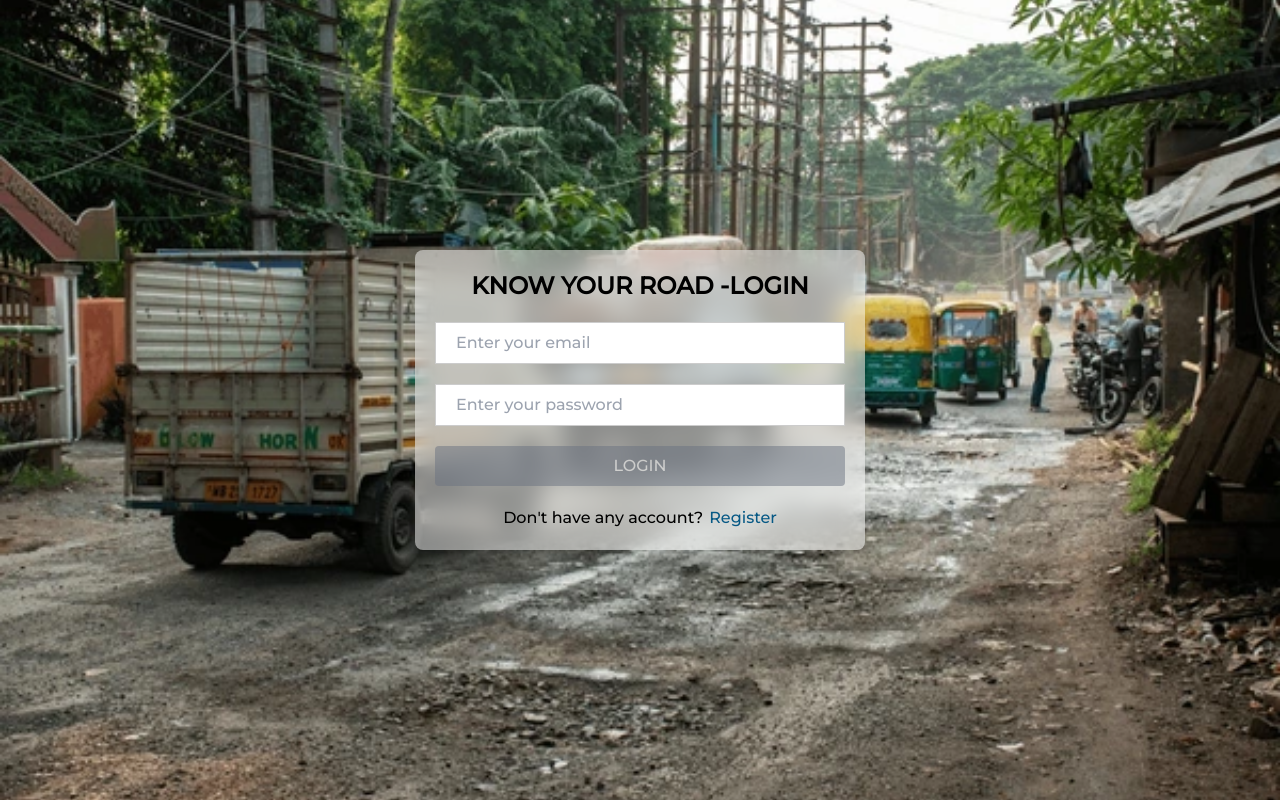
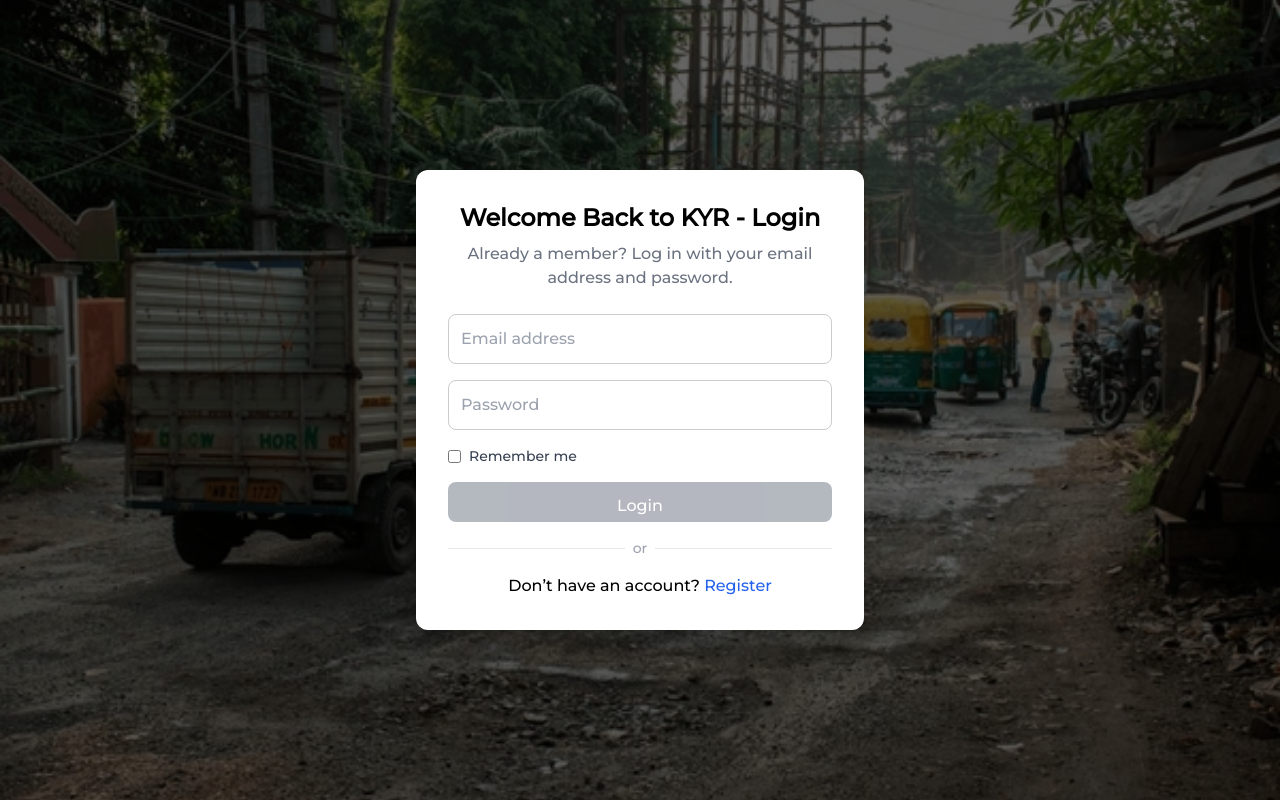
Before and after one commit to Chirag953/Know-Your-Road, a React (Vite) app in the folder client/: page /login in a window 1280 px wide. Built offline with nearby package versions, Linux system fonts and the light colour scheme.

Commit message:
change the design of login and register page.

```diff
--- a/client/src/pages/login/Login.jsx
+++ b/client/src/pages/login/Login.jsx
@@ -13,9 +13,10 @@ function Login() {
     password: "",
   });
   const dispatch = useDispatch();
+
   const login = async () => {
     try {
-      dispatch(showLoader())
+      dispatch(showLoader());
       const response = await LoginUser(user);
       if (response.success) {
         localStorage.setItem("token", response.data.token);
@@ -25,9 +26,8 @@ function Login() {
             window.location.href = "/Admin-dashboard";
           } else {
             window.location.href = "/user";
-
           }
-        }, 500); // 500ms delay
+        }, 500);
       } else {
         toast.error(response.message);
       }
@@ -39,46 +39,66 @@ function Login() {
       );
     }
   };
+
   return (
-    <div className="flex justify-center items-center h-screen bg-cover bg-center"
+    <div
+      className="flex justify-center items-center min-h-screen bg-cover bg-center relative px-4 sm:px-6 lg:px-8"
       style={{ backgroundImage: `url(${bgimg})` }}
     >
 
-      <div className="p-5 w-[450px] bg-white rounded-lg shadow-lg bg-white/50 backdrop-blur-md">
-        <div className="flex flex-col gap-5 ">
-          <h1 className="text-2xl text-center font-bold uppercase">
-            Know Your Road -Login
-          </h1>
+      <div className="absolute inset-0 bg-black/60"></div>
+
+      <div className="relative bg-white w-full max-w-md sm:max-w-lg md:max-w-md rounded-xl p-6 sm:p-8 shadow-lg z-10">
+        <h2 className="text-xl sm:text-2xl font-bold text-center mb-2">
+          Welcome Back to KYR - Login
+        </h2>
+        <p className="text-sm sm:text-base text-gray-500 text-center mb-6">
+          Already a member? Log in with your email address and password.
+        </p>
 
         <input
           type="email"
-            placeholder="Enter your email"
+          placeholder="Email address"
           value={user.email}
           onChange={(e) => setUser({ ...user, email: e.target.value })}
+          className="w-full border rounded-lg px-3 py-2 sm:py-3 mb-4 focus:outline-none focus:ring-3 focus:ring-gray-500 text-sm sm:text-base"
         />
         <input
           type="password"
-            placeholder="Enter your password"
+          placeholder="Password"
           value={user.password}
           onChange={(e) => setUser({ ...user, password: e.target.value })}
+          className="w-full border rounded-lg px-3 py-2 sm:py-3 mb-4 focus:outline-none focus:ring-3 focus:ring-gray-500 text-sm sm:text-base"
         />
 
+        <div className="flex items-center mb-4">
+          <input type="checkbox" id="remember" className="mr-2" />
+          <label htmlFor="remember" className="text-sm text-gray-700">
+            Remember me
+          </label>
+        </div>
+
         <Button
-            title="LOGIN"
+          title="Login "
           onClick={login}
           variant="container"
-            className="w-full"
+          className="w-full bg-gray-500 text-white py-2 sm:py-3 rounded-lg hover:bg-gray-600 transition disabled:opacity-50 text-sm sm:text-base"
           disabled={user.email.length < 3 || user.password.length < 3}
         />
-          <div className="flex justify-center gap-1.5">
-            <div className= "">
-            Don't have any account?
+
+
+        <div className="flex items-center my-4">
+          <div className="flex-1 border-t"></div>
+          <span className="px-2 text-gray-400 text-sm">or</span>
+          <div className="flex-1 border-t"></div>
         </div>
-          <Link to="/register" className="text-center text-sky-800">
+
+        <p className="text-center text-sm sm:text-base">
+          Don’t have an account?{" "}
+          <Link to="/register" className="text-blue-600 hover:underline">
             Register
           </Link>
-        </div>
-          </div>
+        </p>
       </div>
     </div>
   );
--- a/client/src/pages/register/Register.jsx
+++ b/client/src/pages/register/Register.jsx
@@ -7,6 +7,7 @@ import { toast } from "react-hot-toast";
 import { useDispatch } from "react-redux";
 import { hideLoader, showLoader } from "../../redux/loadersSlice";
 import bgimg from "../../assets/bgimg.webp";
+
 function Register() {
   const dispatch = useDispatch();
   const navigate = useNavigate();
@@ -16,6 +17,7 @@ function Register() {
     password: "",
     role: "user",
   });
+
   const register = async () => {
     try {
       dispatch(showLoader());
@@ -32,20 +34,30 @@ function Register() {
       toast.error(error.message);
     }
   };
+
   return (
-    <div className="flex justify-center items-center h-screen bg-cover bg-center"
-    style={{ backgroundImage: `url(${bgimg})` }}
+    <div
+      className="flex justify-center items-center min-h-screen bg-cover bg-center px-4 sm:px-6 lg:px-8"
+      style={{ backgroundImage: `url(${bgimg})` }}
     >
-      <div className="p-5 w-[450px] bg-white rounded-lg shadow-lg bg-white/50 backdrop-blur-md">
-        <div className="flex flex-col gap-5 ">
-          <h1 className="text-2xl text-center font-bold uppercase">
-            Know Your Road -Register
+      <div className="absolute inset-0 bg-black/60"></div>
+
+      <div className="relative bg-white w-full max-w-md sm:max-w-lg md:max-w-md rounded-xl p-6 sm:p-8 shadow-lg z-10">
+        <div className="flex flex-col gap-4 sm:gap-5">
+          <h1 className="text-xl sm:text-2xl font-bold text-center mb-2">
+            Know Your Road - Register
           </h1>
+
+          <p className="text-xs sm:text-sm md:text-base text-gray-500 text-center mb-4 sm:mb-2">
+            Already a member? Log in with your email address and password.
+          </p>
+
           <input
             type="text"
             placeholder="Enter your name"
             value={user.name}
             onChange={(e) => setUser({ ...user, name: e.target.value })}
+            className="w-full border rounded-lg px-3 py-2 sm:py-3 focus:outline-none focus:ring-3 focus:ring-gray-500 text-sm sm:text-base"
           />
 
           <input
@@ -53,32 +65,44 @@ function Register() {
             placeholder="Enter your email"
             value={user.email}
             onChange={(e) => setUser({ ...user, email: e.target.value })}
+            className="w-full border rounded-lg px-3 py-2 sm:py-3 focus:outline-none focus:ring-3 focus:ring-gray-500 text-sm sm:text-base"
           />
+
           <input
             type="password"
             placeholder="Enter your password"
             value={user.password}
             onChange={(e) => setUser({ ...user, password: e.target.value })}
+            className="w-full border rounded-lg px-3 py-2 sm:py-3 mb-4 focus:outline-none focus:ring-3 focus:ring-gray-500 text-sm sm:text-base"
           />
 
+          <div className="flex items-center mb-1 sm:mb-2">
+            <input type="checkbox" id="remember" className="mr-2" />
+            <label
+              htmlFor="remember"
+              className="text-sm text-gray-700"
+            >
+              Remember me
+            </label>
+          </div>
+
           <Button
-            title="REGISTER"
+            title="Register"
             onClick={register}
             variant="container"
-            className="w-full"
+            className="w-full text-sm sm:text-base"
             disabled={
               user.name.length < 3 ||
               user.email.length < 3 ||
               user.password.length < 3
             }
           />
-          <div className="flex justify-center gap-1.5">
-            <div>
-                  Already have an account?
-            </div>
-            <Link to="/login" className="text-center text-sky-800">
-            Login
-          </Link>
+
+          <div className="flex justify-center gap-1.5 text-center text-sm sm:text-base">
+            <div>Already have an account?</div>
+            <Link to="/login" className="text-sky-800 hover:underline">
+              Login
+            </Link>
           </div>
         </div>
       </div>
```
Lines whose indentation alone changed are shown as unchanged.
